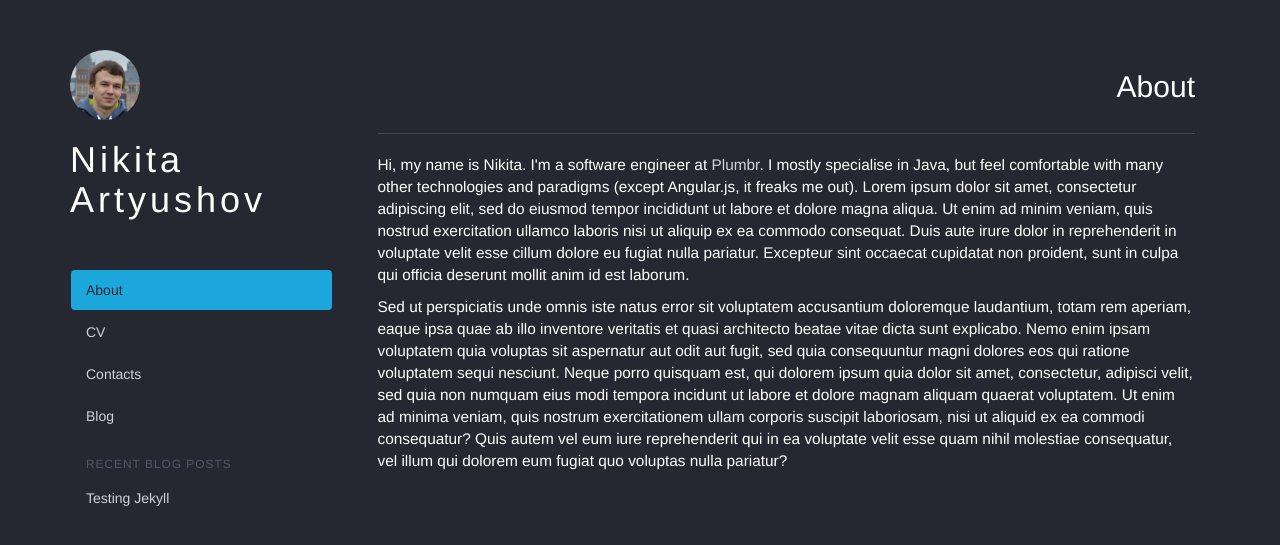
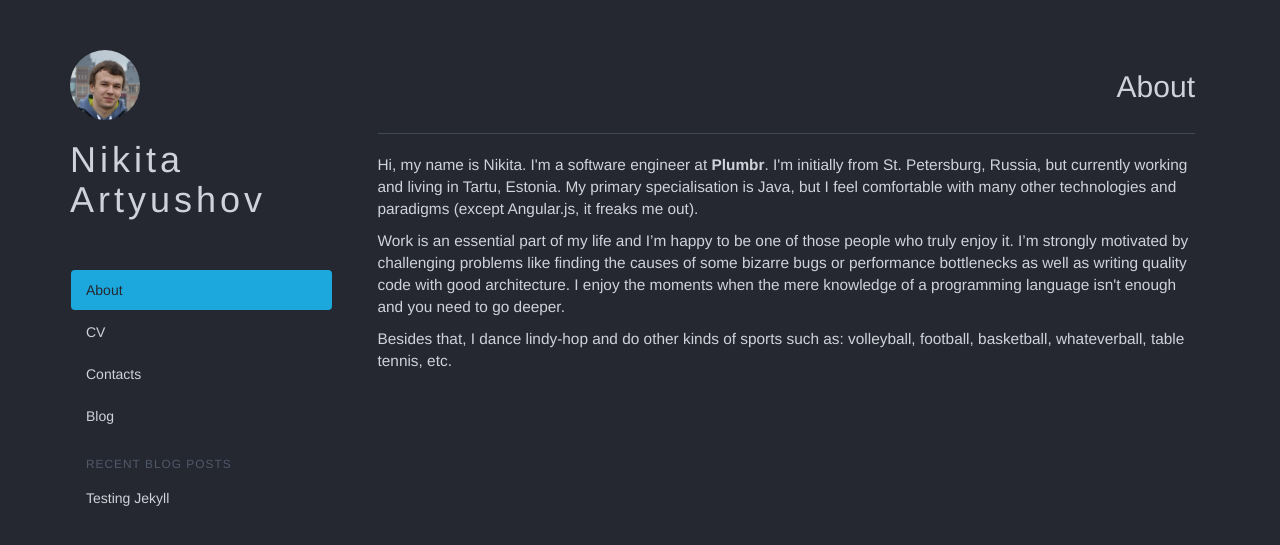
Before and after one commit to artyushov/artyushov.github.io, a Jekyll site: the page built from index.html, in a window 1280 px wide. Shown: the top 545 px of the page. Built offline with Jekyll 4.4.1, drawn with Linux system fonts in a browser that asks for light colours.

Commit message:
updated index page

```diff
--- a/index.html
+++ b/index.html
@@ -8,24 +8,18 @@ menu_name: "About"
     <div style="clear:both"></div>
     <hr class="divider">
     <p>
-        Hi, my name is Nikita. I'm a software engineer at <a href="http://plumbr.eu">Plumbr</a>. I mostly specialise in
-        Java, but feel comfortable with many other technologies and paradigms (except Angular.js, it freaks me out).
-
-        Lorem ipsum dolor sit amet, consectetur adipiscing elit, sed do eiusmod tempor incididunt ut labore
-        et dolore magna aliqua. Ut enim ad minim veniam, quis nostrud exercitation ullamco laboris nisi ut
-        aliquip ex ea commodo consequat. Duis aute irure dolor in reprehenderit in voluptate velit esse
-        cillum dolore eu fugiat nulla pariatur. Excepteur sint occaecat cupidatat non proident, sunt in
-        culpa qui officia deserunt mollit anim id est laborum.
+        Hi, my name is Nikita. I'm a software engineer at <strong><a href="http://plumbr.eu">Plumbr</a></strong>. I'm initially from St.
+        Petersburg, Russia, but currently working and living in Tartu, Estonia. My primary specialisation is Java, but I
+        feel comfortable with many other technologies and paradigms (except Angular.js, it freaks me out).
     </p>
     <p>
-        Sed ut perspiciatis unde omnis iste natus error sit voluptatem accusantium doloremque laudantium,
-        totam rem aperiam, eaque ipsa quae ab illo inventore veritatis et quasi architecto beatae vitae
-        dicta sunt explicabo. Nemo enim ipsam voluptatem quia voluptas sit aspernatur aut odit aut fugit,
-        sed quia consequuntur magni dolores eos qui ratione voluptatem sequi nesciunt. Neque porro quisquam
-        est, qui dolorem ipsum quia dolor sit amet, consectetur, adipisci velit, sed quia non numquam eius
-        modi tempora incidunt ut labore et dolore magnam aliquam quaerat voluptatem. Ut enim ad minima
-        veniam, quis nostrum exercitationem ullam corporis suscipit laboriosam, nisi ut aliquid ex ea
-        commodi consequatur? Quis autem vel eum iure reprehenderit qui in ea voluptate velit esse quam nihil
-        molestiae consequatur, vel illum qui dolorem eum fugiat quo voluptas nulla pariatur?
+        Work is an essential part of my life and I’m happy to be one of those people who truly enjoy it. I’m strongly
+        motivated by challenging problems like finding the causes of some bizarre bugs or performance bottlenecks as
+        well as writing quality code with good architecture. I enjoy the moments when the mere knowledge of a
+        programming language isn't enough and you need to go deeper.
+    </p>
+    <p>
+        Besides that, I dance lindy-hop and do other kinds of sports such as: volleyball, football, basketball,
+        whateverball, table tennis, etc.
     </p>
 </div>
```
Also changed, not shown: css/bootstrap.css.
